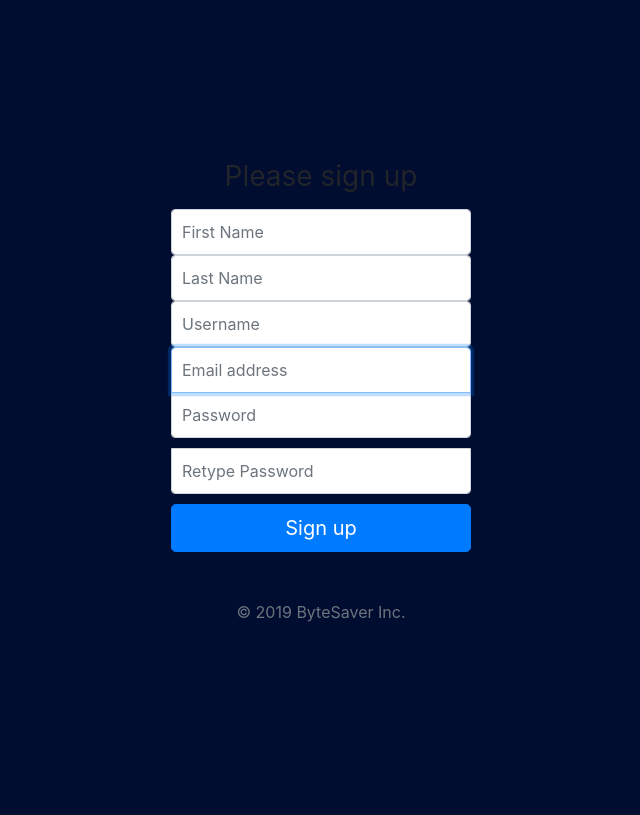
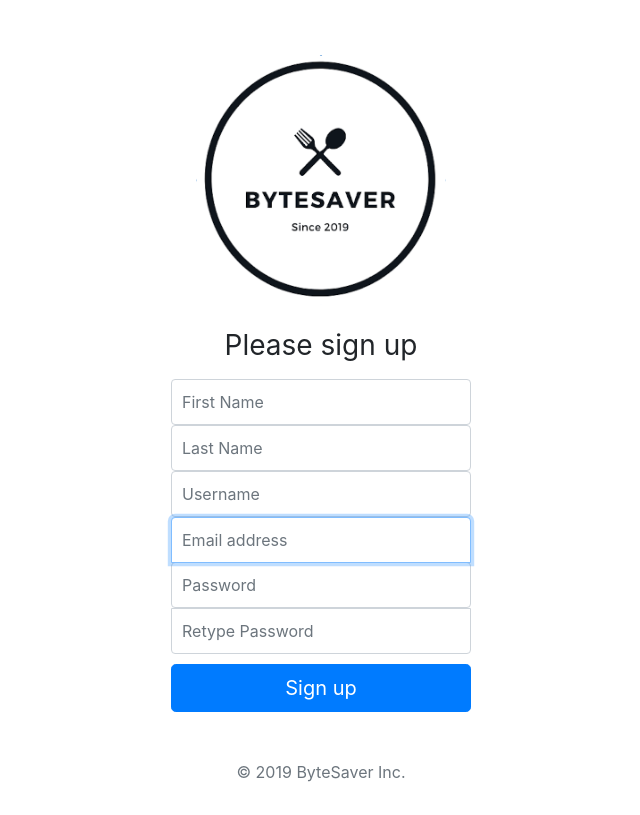
Before and after one commit to mikeymuller/ByteSaver, a website: page src/html/signUp.html in a window 1280 px wide. Shown: the whole page, without its empty margins (319-959 px from the left). Drawn offline with nearby package versions, Linux system fonts and the light colour scheme.

Commit message:
styled login and sign up pages

```diff
--- a/src/css/login.css
+++ b/src/css/login.css
@@ -10,7 +10,7 @@ body {
   align-items: center;
   padding-top: 40px;
   padding-bottom: 40px;
-  background-color: #000c30;
+  background-color: #ffffff;
 }
 
 .form-signin {
@@ -42,3 +42,6 @@ body {
   border-top-left-radius: 0;
   border-top-right-radius: 0;
 }
+.hidden-input {
+  -webkit-text-security: disc;
+}
--- a/src/html/signUp.html
+++ b/src/html/signUp.html
@@ -13,13 +13,14 @@
 
 <body class="text-center">
   <form class="form-signin">
+    <img class="mb-4" src="../../images/logo.png" alt="" width="250" height="250">
     <h1 class="h3 mb-3 font-weight-normal">Please sign up</h1>
     <input type="text" id="inputFirstName" class="form-control" placeholder="First Name" required>
     <input type="text" id="inputLastName" class="form-control" placeholder="Last Name" required>
     <input type="text" id="inputUsername" class="form-control" placeholder="Username" autocomplete="username" required>
     <input type="email" id="inputEmail" class="form-control" placeholder="Email address" autocomplete="username"
       required autofocus>
-    <input type="password" id="inputPassword" class="form-control" placeholder="Password" autocomplete="new-password"
+    <input type="text" id="inputPassword" class="form-control hidden-input" placeholder="Password" autocomplete="new-password"
       required>
     <input type="password" id="inputRetypePassword" class="form-control" placeholder="Retype Password"
       autocomplete="new-password" required>
```
Also changed, not shown: data/account.json (+10 -0 lines), src/html/login.html (+1 -0 lines), images/logo.png (added).
